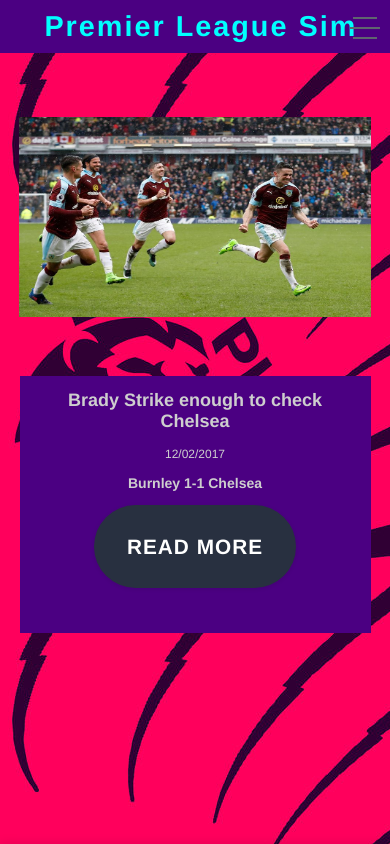
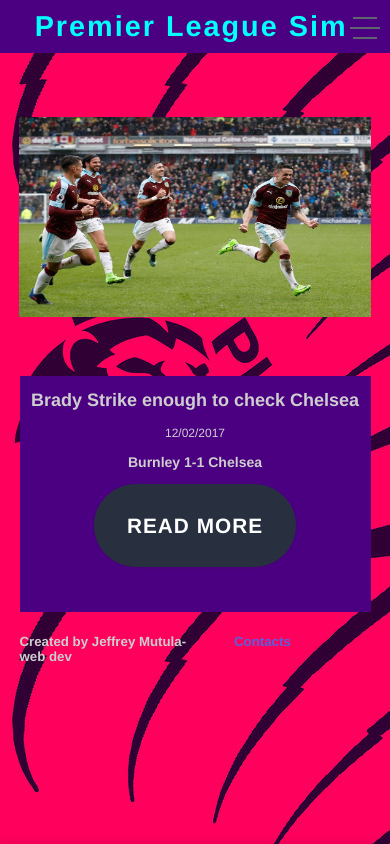
Before and after one commit to jrmutula/Premier-League-Sim, a plain HTML site: page index.html in a window 390 px wide. Drawn offline with Linux system fonts and the light colour scheme.

Commit message:
still needs fix

```diff
--- a/css/fancy.css
+++ b/css/fancy.css
@@ -324,13 +324,11 @@ html.js,
     .bp-header {
         max-width: 100%;
     }
-
     .bp-header__title {
         font-size: 180%;
-        padding-right: 5%;
+        padding-right: 10%;
     }
-
-    .exp{
+    .exp {
         max-height: 100%;
         max-width: 100%;
         width: 90%;
@@ -340,7 +338,6 @@ html.js,
         text-align: center;
         position: relative;
     }
-
     .poster {
         max-height: 100%;
         max-width: 100%;
@@ -357,17 +354,17 @@ html.js,
     }
     .capSlides {
         max-height: 100%;
-        width: 100%;
+        max-width: 100%;
+        width: 90%;
         font-size: 75%;
-        width: 90%;
-padding-left: 3%;
-        padding-right: 3%;
+        padding-left: 1%;
+        padding-right: 1%;
         text-align: center;
         position: relative;
     }
     .mfoot {
         max-width: 100%;
         margin-bottom: auto;
-        position: relative;
+        position: static;
     }
 }
--- a/css/normal.css
+++ b/css/normal.css
@@ -76,9 +76,8 @@ a:hover {
 
 .mfoot{
     max-width: 100%;
-    margin-top: 80%;
+    position: relative;
     background-color: #4B0082;
-    position: fixed;
 }
 
 .lef{
@@ -94,7 +93,7 @@ a:hover {
 }
 
 .capSlides{
-    max-height: 100%;
+max-height: 100%;
     max-width: 40%;
     float: left;
     margin-left: 5%;
@@ -107,7 +106,7 @@ a:hover {
 }
 
 .exp{
-    max-height: 100%;
+max-height: 100%;
     max-width: 40%;
     float: left;
     margin-left: 5%;
--- a/index.html
+++ b/index.html
@@ -12,7 +12,6 @@
     <meta name="keywords" content="premier, league, simplified, the premier league, barclays premier league" />
     <link rel="stylesheet" href="font-awesome-4.7.0/css/font-awesome.min.css">
     <script src="js/modernizr-custom.js"></script>
-    <script src="js/modernizr.js"></script>
 </head>
 
 <body>
@@ -25,9 +24,9 @@
         <div class="navi__item"><a class="link link--page" href="#page-Awards">Transfers</a></div>
         <div class="navi__item"><a class="link link--page" href="#page-MyClub">My Club</a></div>
         <div class="navi__item navi__item--social">
-            <a class="link link--social link--faded" href="#"><i class="fa fa-twitter"></i><span class="text-hidden">Twitter</span></a>
-            <a class="link link--social link--faded" href="#"><i class="fa fa-instagram"></i><span class="text-hidden">Instagram</span></a>
-            <a class="link link--social link--faded" href="#"><i class="fa fa-facebook"></i><span class="text-hidden">Facebook</span></a>
+            <a href="https://twitter.com/premierleague" class="link link--social link--faded"><i class="fa fa-twitter"></i><span class="text-hidden">Twitter</span></a>
+            <a class="link link--social link--faded" href="https://www.instagram.com/premierleague/?hl=en"><i class="fa fa-instagram"></i><span class="text-hidden">Instagram</span></a>
+            <a class="link link--social link--faded" href="https://www.facebook.com/premierleague/app/267091300008193/"><i class="fa fa-facebook"></i><span class="text-hidden">Facebook</span></a>
         </div>
     </nav>
     <div class="pages-stack">
@@ -77,7 +76,6 @@
                 <h3>Manchester United 2-0 Watford</h3>
                 <a class="cd-btn" href="story4.html" data-type="page-transition">Read more</a>
             </div>
-        </div>
                 <footer class="mfoot">
                     <div class="lef">
                         <h5>Created by Jeffrey Mutula-web dev</h5>
@@ -86,6 +84,7 @@
                         <a href=""><h5>Contacts</h5></a>
                     </div>
                 </footer>
+        </div>
     </div>
     <div class="page" id="page-FixturesandResults">
         <!-- page content -->
@@ -102,7 +101,6 @@
     <div class="page" id="page-Transfers">
         <!-- page content -->
     </div>
-
     <script>
         var slideIndex = 0;
         carousel();
@@ -144,7 +142,6 @@
 
     <button class="menu-button"><span>Menu</span></button>
     <script src="js/classie.js"></script>
-    <script src="js/jquery-2.1.1.js"></script>
     <script src="js/main.js"></script>
 
 </body>
```
Also changed, not shown: story1.html (+3 -5 lines), story2.html (+3 -3 lines), story3.html (+3 -3 lines), story4.html (+3 -3 lines). Lines whose indentation alone changed are shown as unchanged.
